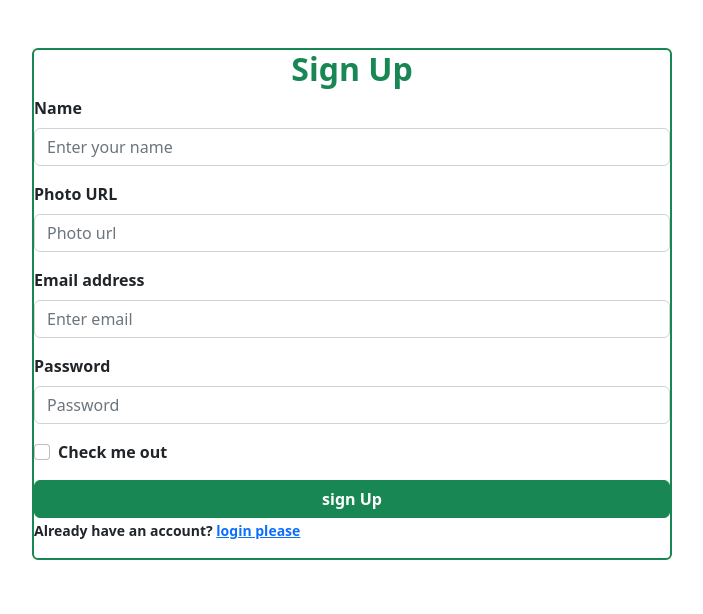
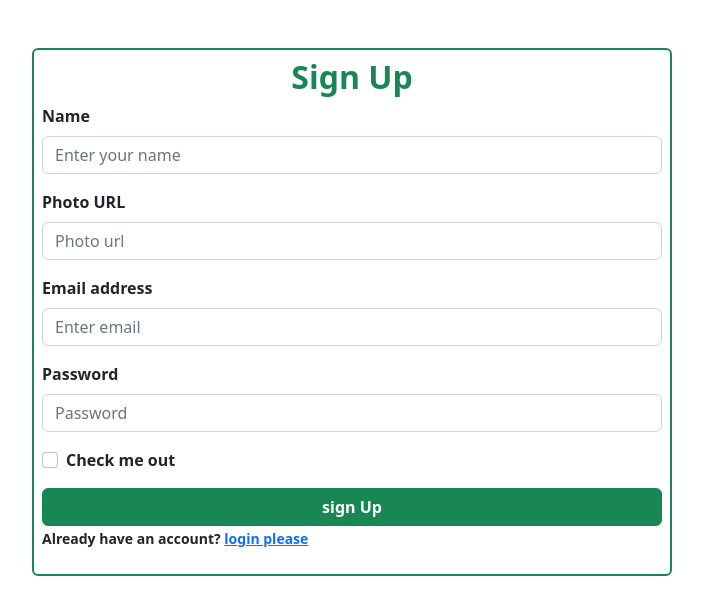
Before and after one commit to Kamrul9090/learning-platform-client-site, a React (Create React App) app: page /register in a window 1280 px wide. Shown: the top 614 px of the page, without its empty margins (288-991 px from the left). Built offline with nearby package versions, Linux system fonts and the light colour scheme; no server answers.

Commit message:
added readme.file

```diff
--- a/src/components/Login/Login.jsx
+++ b/src/components/Login/Login.jsx
@@ -105,8 +105,8 @@ const Login = () => {
     }
 
     return (
-        <div className='lg=w-50 mt-5 mx-auto border border-2 p-5 fw-semibold rounded'>
-            <Form onSubmit={handleLoginForm}>
+        <div className='mt-5 border border-2 p-5 fw-semibold rounded'>
+            <Form onSubmit={handleLoginForm} className='w-50 mx-auto'>
                 <h3 className='text-center text-success fw-bold'>Login</h3>
                 <Form.Group className="mb-3" controlId="formBasicEmail">
                     <Form.Label>Email address</Form.Label>
--- a/src/components/SignUp/SignUp.jsx
+++ b/src/components/SignUp/SignUp.jsx
@@ -75,8 +75,8 @@ const SignUp = () => {
         }
     }
     return (
-        <div className='w-50 mt-5 mx-auto fw-semibold border  border-2 border-success rounded'>
-            <Form onSubmit={handleSubmitForm}>
+        <div className='mt-5 mx-auto fw-semibold'>
+            <Form onSubmit={handleSubmitForm} className='w-50 mx-auto border p-2 border-2 border-success rounded'>
                 <h2 className='text-center text-success fw-bold'>Sign Up</h2>
                 <Form.Group className="mb-3" controlId="formBasicName">
                     <Form.Label>Name</Form.Label>
```
Also changed, not shown: 1 other file (tests, documents, lock files or other folders).
